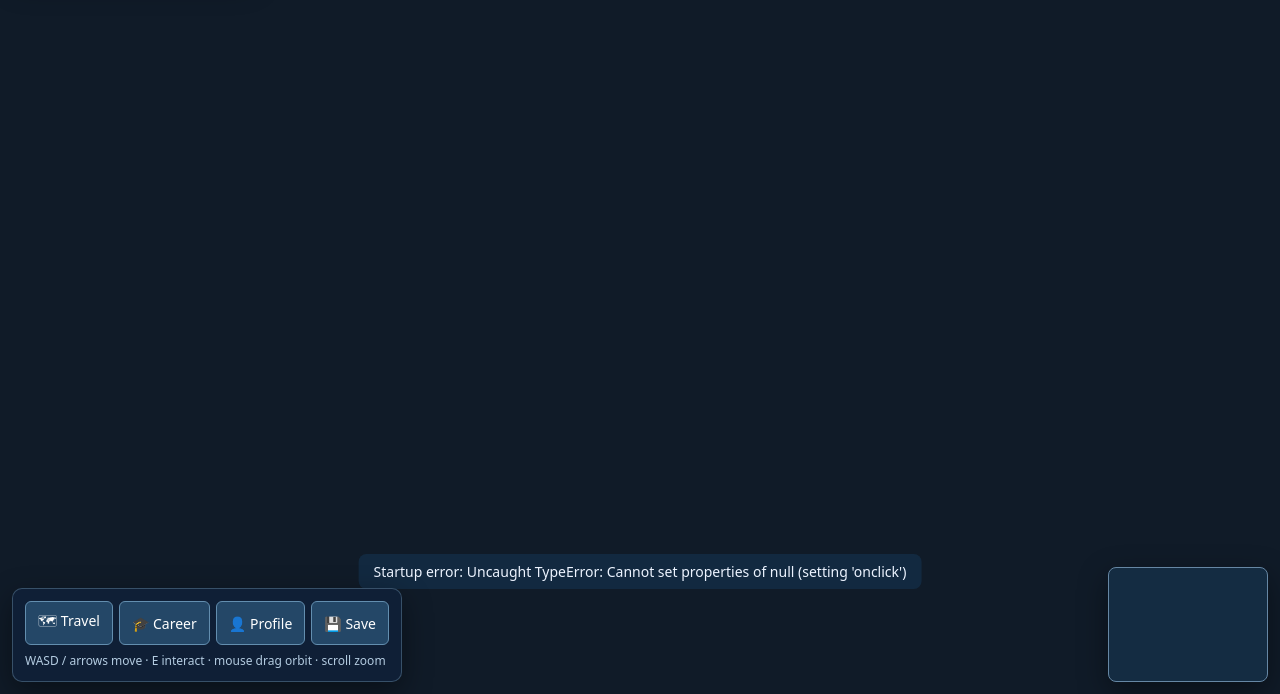
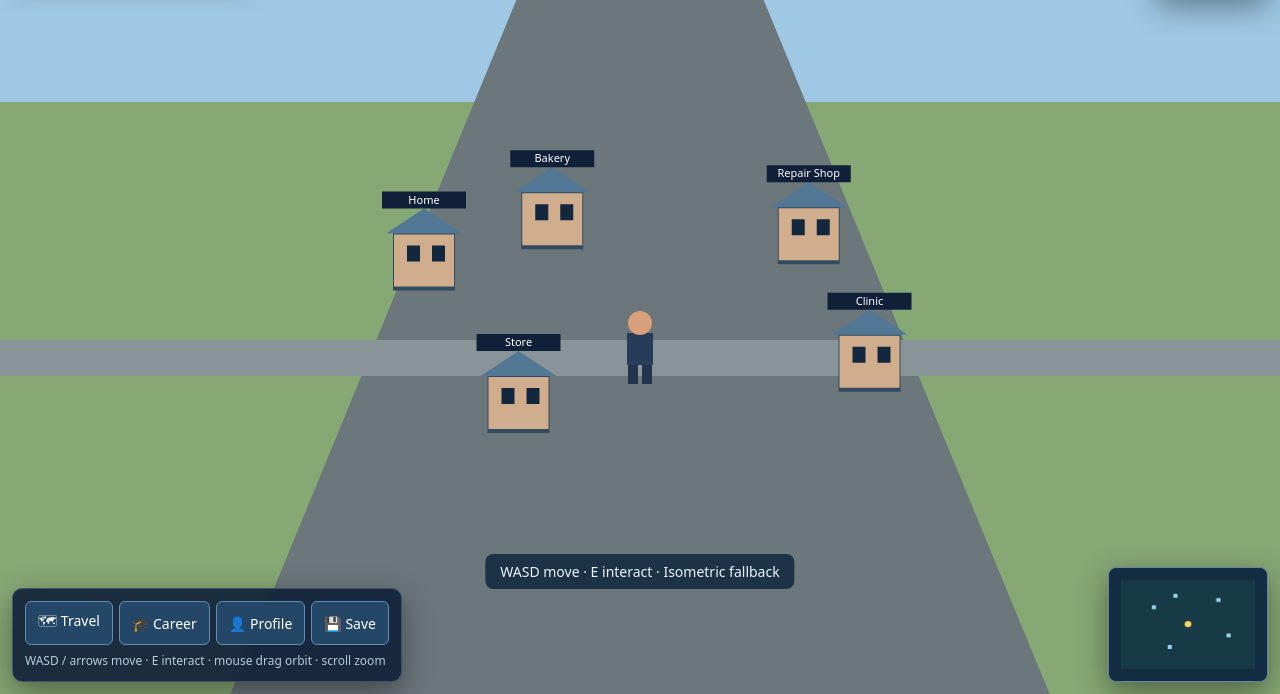
Before and after one commit to kelbrictech/opportunity-mmorpg, a website with bundled scripts: page index.html in a window 1280 px wide. Shown: the part 106-800 px from the top of the page. Built offline with nearby package versions, Linux system fonts and the light colour scheme.

Commit message:
fix(game): boot playable local fallback when 3D engine does not initialize

```diff
--- a/index.html
+++ b/index.html
@@ -8,6 +8,7 @@ window.addEventListener('error',function(e){const hint=document.getElementById('
 window.addEventListener('unhandledrejection',function(e){const hint=document.getElementById('hint');if(hint)hint.textContent='Startup error: '+(e.reason?.message||String(e.reason));});
 setTimeout(function(){if(!window.__OPPORTUNITY_READY__){const hint=document.getElementById('hint');if(hint&&hint.textContent.indexOf('Startup error')<0)hint.textContent='Game startup timed out. Check network access or reload.';}},9000);
 </script>
+<script type="module" src="./src/fallback-world.js"></script>
 <script src="https://cdnjs.cloudflare.com/ajax/libs/three.js/r128/three.min.js"></script>
 <script type="module">
 const THREE=window.THREE;
```
